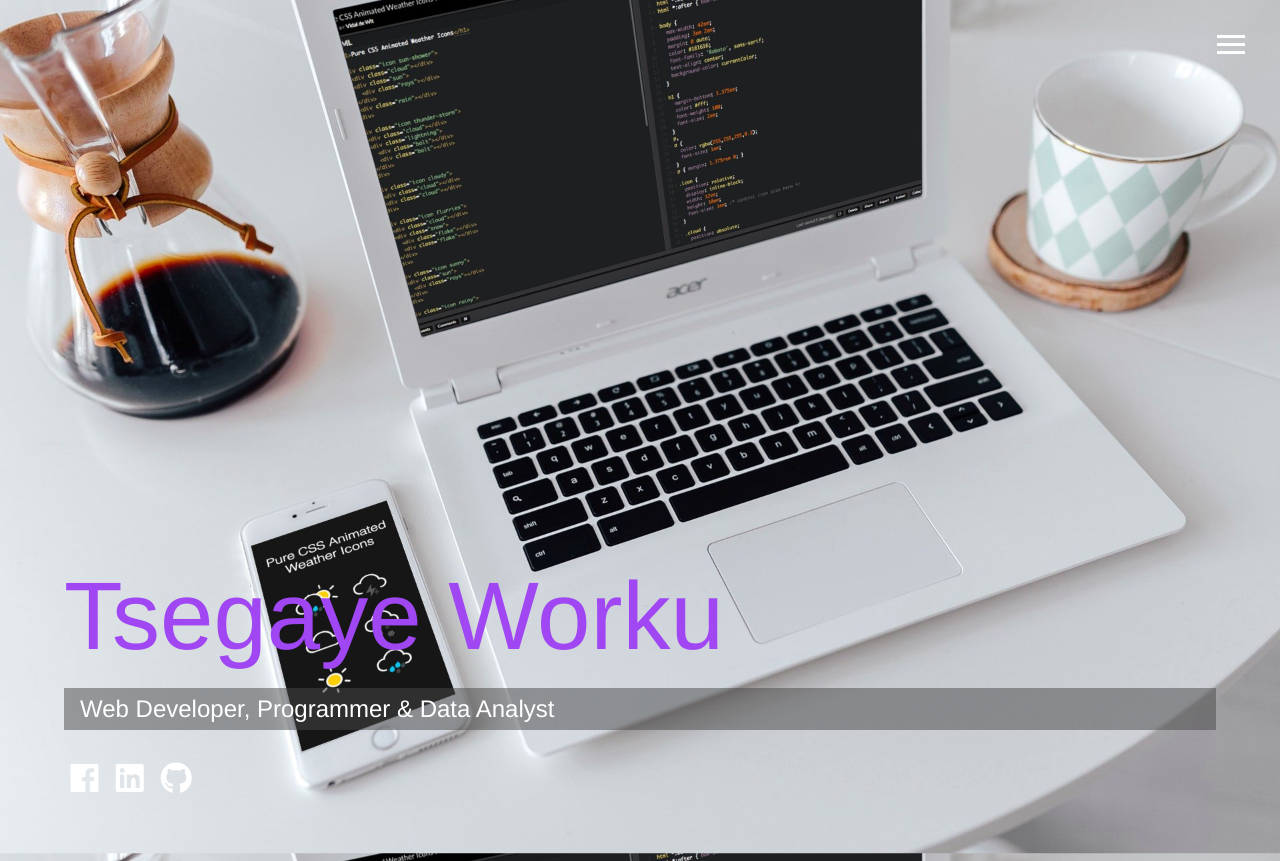
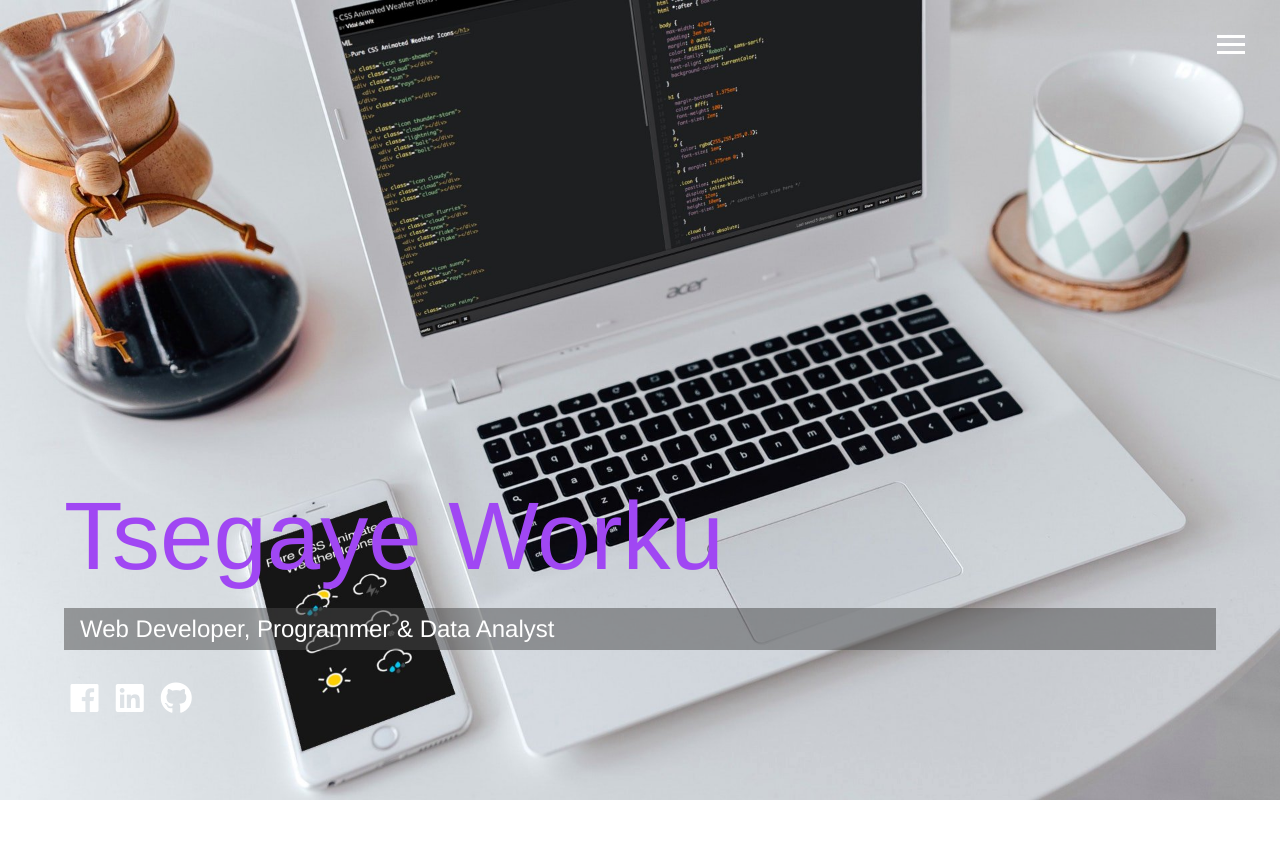
Before and after one commit to Tsegaye1a/Tefera_Tsegaye, a plain HTML site: page index.html in a window 1280 px wide. After the commit the page ends 800 px from the top, so only its background shows below. Drawn offline with Linux system fonts and the light colour scheme.

Commit message:
Update main.css

```diff
--- a/css/main.css
+++ b/css/main.css
@@ -149,7 +149,7 @@ main {
   main#home {
     overflow: hidden; }
     main#home h1 {
-      margin-top: 60vh; }
+      margin-top: 50vh; }
 
 .about-info {
   display: grid;
```
